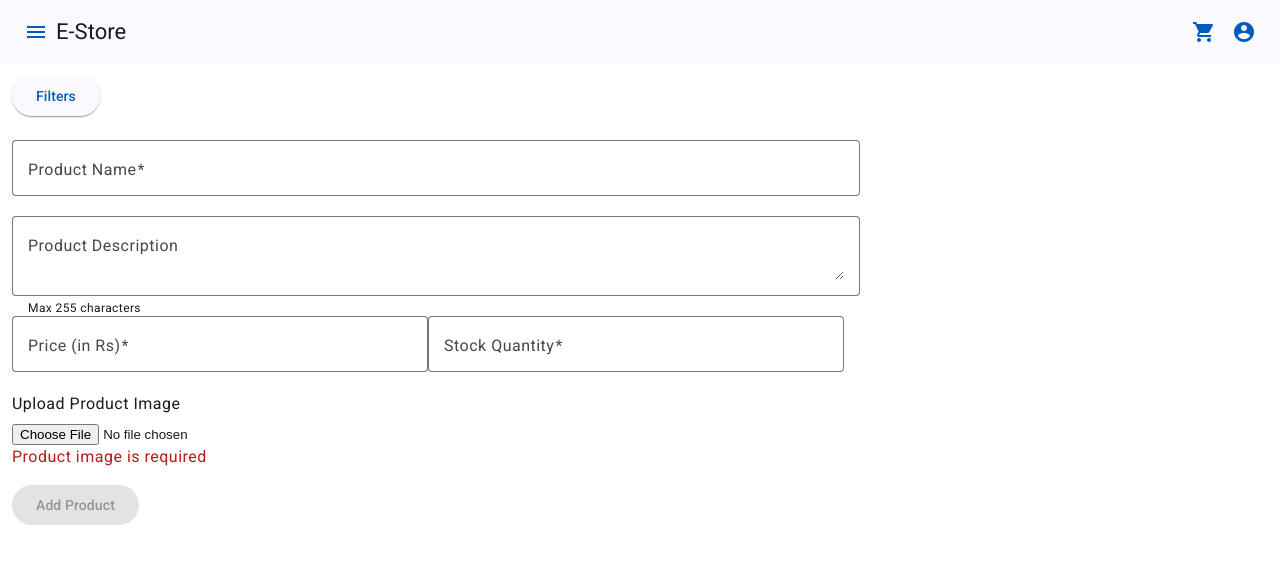
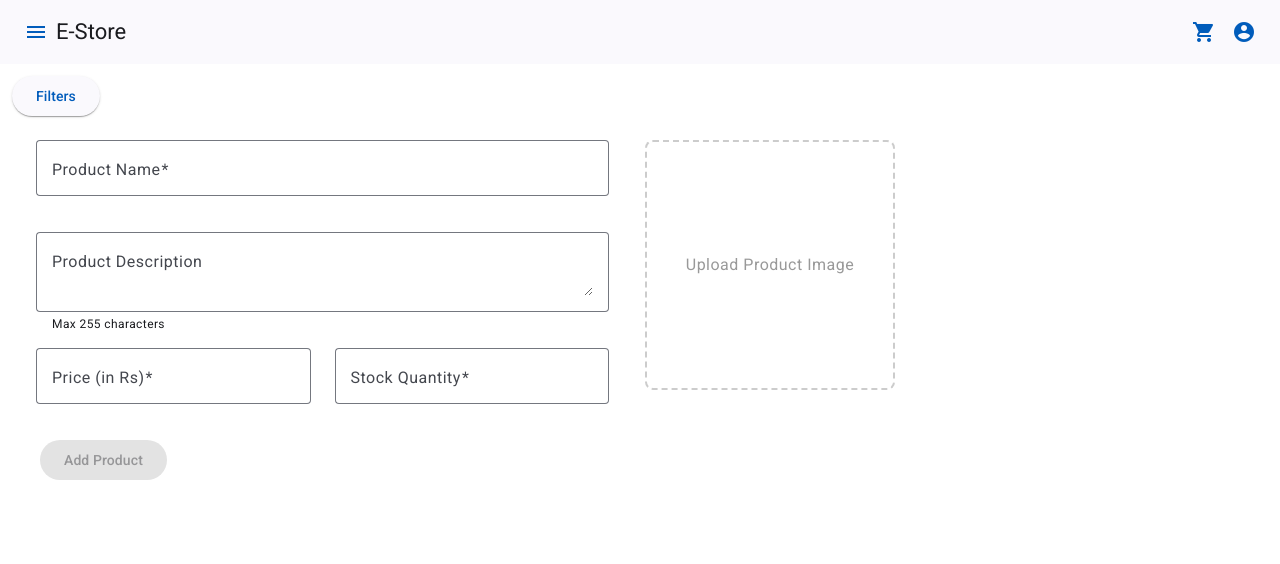
Before and after one commit to onkar-date/estore_angular, an Angular app: page /home/add-product in a window 1280 px wide. Shown: the top 564 px of the page. Built offline with nearby package versions, Linux system fonts and the light colour scheme.

Commit message:
Added bootstrap

```diff
--- a/package.json
+++ b/package.json
@@ -20,6 +20,7 @@
     "@angular/platform-browser": "^18.2.0",
     "@angular/platform-browser-dynamic": "^18.2.0",
     "@angular/router": "^18.2.0",
+    "bootstrap": "^5.3.3",
     "rxjs": "~7.8.0",
     "tslib": "^2.3.0",
     "zone.js": "~0.14.10"
--- a/src/app/home/add-product/add-product.component.html
+++ b/src/app/home/add-product/add-product.component.html
@@ -1,9 +1,10 @@
-<form [formGroup]="productForm" class="product-form">
-  <div class="form-container">
-    <!-- Left Side: Form Fields -->
-    <div class="form-fields">
+<div class="container-fluid">
+  <div class="row">
+    <form [formGroup]="productForm" class="col-md-6">
+      <div class="container-fluid">
+        <div class="row">
           <!-- Name Field -->
-      <mat-form-field appearance="outline" class="full-width">
+          <mat-form-field appearance="outline" class="col-12 mb-3">
             <mat-label>Product Name</mat-label>
             <input
               matInput
@@ -19,7 +20,7 @@
           </mat-form-field>
 
           <!-- Description Field -->
-      <mat-form-field appearance="outline" class="full-width">
+          <mat-form-field appearance="outline" class="col-12 mb-3">
             <mat-label>Product Description</mat-label>
             <textarea
               matInput
@@ -30,7 +31,7 @@
           </mat-form-field>
 
           <!-- Price Field -->
-      <mat-form-field appearance="outline" class="half-width">
+          <mat-form-field appearance="outline" class="col-md-6 mb-3">
             <mat-label>Price (in Rs)</mat-label>
             <input
               matInput
@@ -47,7 +48,7 @@
           </mat-form-field>
 
           <!-- Stock Quantity Field -->
-      <mat-form-field appearance="outline" class="half-width">
+          <mat-form-field appearance="outline" class="col-md-6 mb-3">
             <mat-label>Stock Quantity</mat-label>
             <input
               matInput
@@ -63,18 +64,25 @@
               >Quantity must be greater than or equal to 0</mat-error
             >
           </mat-form-field>
+        </div>
+      </div>
+    </form>
 
-      <!-- Image Upload -->
-      <div class="file-upload full-width">
-        <label for="file">Upload Product Image</label>
+    <div class="col-md-6">
+      <div class="img-wrapper">
+        <label for="file" class="upload-label">
+          <span *ngIf="!imagePreview">Upload Product Image</span>
+          <img *ngIf="imagePreview" [src]="imagePreview" alt="Image Preview" />
+        </label>
         <input type="file" id="file" (change)="onFileChange($event)" />
-        <mat-error *ngIf="productForm.get('image')?.hasError('required')"
-          >Product image is required</mat-error
-        >
+      </div>
+    </div>
   </div>
 
-      <!-- Submit Button -->
+  <div class="row">
+    <div class="col-12">
       <button
+        class="ms-3"
         mat-raised-button
         color="primary"
         [disabled]="productForm.invalid"
@@ -83,10 +91,5 @@
         Add Product
       </button>
     </div>
-
-    <!-- Right Side: Image Preview -->
-    <div class="image-preview" *ngIf="imagePreview">
-      <img [src]="imagePreview" alt="Product Image Preview" />
   </div>
 </div>
-</form>
--- a/src/app/home/add-product/add-product.component.scss
+++ b/src/app/home/add-product/add-product.component.scss
@@ -1,57 +1,40 @@
-.product-form {
-    .form-container {
-        display: flex;
-        justify-content: space-between;
-        gap: 1rem;
+.img-wrapper {
+    position: relative; // Positioning for the label
+    width: 250px; // Set width of the box
+    height: 250px; // Set height of the box
+    border: 2px dashed #ccc; // Dashed border
+    border-radius: 8px; // Rounded corners
+    display: flex; // Flexbox for alignment
+    justify-content: center; // Center content horizontally
+    align-items: center; // Center content vertically
+    overflow: hidden; // Hide overflow
+    cursor: pointer; // Pointer cursor for the label
+    padding: 10px; // Add padding around the content
 
-        @media (max-width: 768px) {
-            flex-direction: column; // Stack on smaller screens
-        }
+    label {
+        width: 100%; // Full width for the label
+        height: 100%; // Full height for the label
+        display: flex; // Flexbox for centering
+        justify-content: center; // Center text
+        align-items: center; // Center text
+        text-align: center; // Center text alignment
+        color: #999; // Gray text color
+        font-size: 16px; // Font size
+        position: absolute; // Absolute positioning for centering
+        z-index: 1; // Make sure label is above the input
     }
 
-    .form-fields {
-        flex: 1;
+    input[type="file"] {
+        display: none; // Hide the file input
     }
 
-    .image-preview {
-        flex: 0 0 250px;
-        text-align: center;
-
-        img {
-            width: 100%;
-            height: auto;
-            object-fit: cover; // Keep image aspect ratio
-        }
-
-        @media (max-width: 768px) {
-            margin-top: 1rem; // Space between form and image on mobile
-            flex: none;
-        }
-    }
-
-    .file-upload {
-        display: flex;
-        flex-direction: column;
-        margin-bottom: 1rem;
-
-        input[type="file"] {
-            margin-top: 0.5rem;
-        }
-    }
-
-    button {
-        align-self: flex-end;
-    }
-
-    .full-width {
-        width: 100%;
-    }
-
-    .half-width {
-        width: calc(50% - 0.5rem);
-
-        @media (max-width: 768px) {
-            width: 100%;
-        }
+    img {
+        width: 100%; // Image should take full width
+        height: 100%; // Image should take full height
+        object-fit: contain; // Ensure the image fits within the box without cropping
+        position: absolute; // Absolute positioning to cover the box
+        top: 0; // Align to top
+        left: 0; // Align to left
+        padding: 10px; // Add padding around the image
     }
 }
--- a/src/styles.scss
+++ b/src/styles.scss
@@ -1,5 +1,5 @@
 /* You can add global styles to this file, and also import other style files */
-
+@import "../node_modules/bootstrap/scss/bootstrap";
 html,
 body {
     height: 100%;
```
Also changed, not shown: 1 other file (tests, documents, lock files or other folders). Lines whose indentation alone changed are shown as unchanged.
